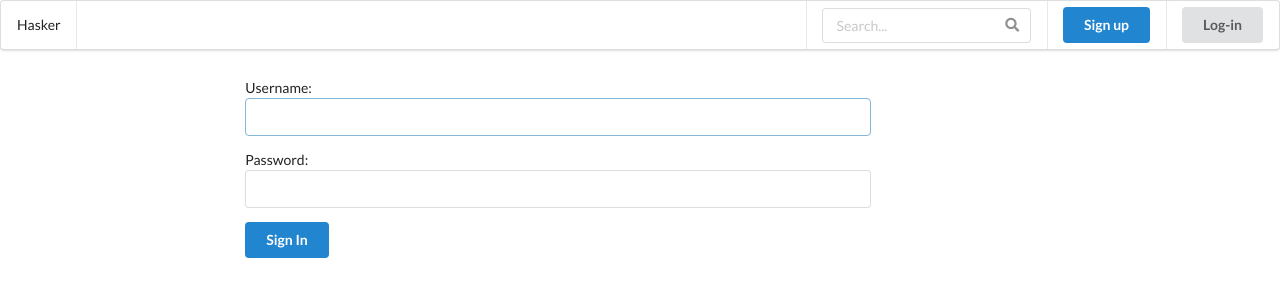
After one commit to Dementiy/otus-python-0717, a Django app: page /accounts/login/ in a window 1280 px wide. The commit adds this page. Shown: the top 300 px of the page. Run offline with Django 3.2, Linux system fonts and the light colour scheme; some libraries are stand-ins or nearby versions.

Commit message:
Добавлены url'ы для входа и выхода

```diff
--- /dev/null
+++ b/homework06/hasker/accounts/templates/accounts/login.html
@@ -0,0 +1,9 @@
+{% extends "base.html" %}
+
+{% block content %}
+<form class="ui form" method="post">
+    {% csrf_token %}
+    {{ form.as_p }}
+    <input class="ui primary button" type="submit" value="Sign In" />
+</form>
+{% endblock %}
--- a/homework06/hasker/accounts/urls.py
+++ b/homework06/hasker/accounts/urls.py
@@ -1,7 +1,12 @@
 from django.conf.urls import url
+from django.contrib.auth import views as auth_views
+from django.urls import reverse_lazy
 
 from .views import signup
 
 urlpatterns = [
     url(r'^signup/$', signup, name='signup'),
+    url(r'^login/$', auth_views.LoginView.as_view(redirect_authenticated_user=True,
+        template_name="accounts/login.html"), name='login'),
+    url(r'^logout/$', auth_views.LogoutView.as_view(next_page=reverse_lazy('accounts:login')), name='logout'),
 ]
--- a/homework06/hasker/templates/base.html
+++ b/homework06/hasker/templates/base.html
@@ -30,14 +30,14 @@
                     <img class="ui mini image" style="margin-right: 10px;" src="{{ user.profile.avatar.url }}">
                     <a>{{ user.username }}</a>
                 </div>
-                <a class="item">
+                <a href="{% url 'accounts:logout' %}" class="item">
                     <div class="ui primary button">Logout</div>
                 </a>
             {% else %}
                 <a href="{% url 'accounts:signup' %}" class="item">
 			        <div class="ui primary button">Sign up</div>
 		        </a>
-                <a class="item">
+                <a href="{% url 'accounts:login' %}" class="item">
 			        <div class="ui button">Log-in</div>
 		        </a>
             {% endif %}
```
